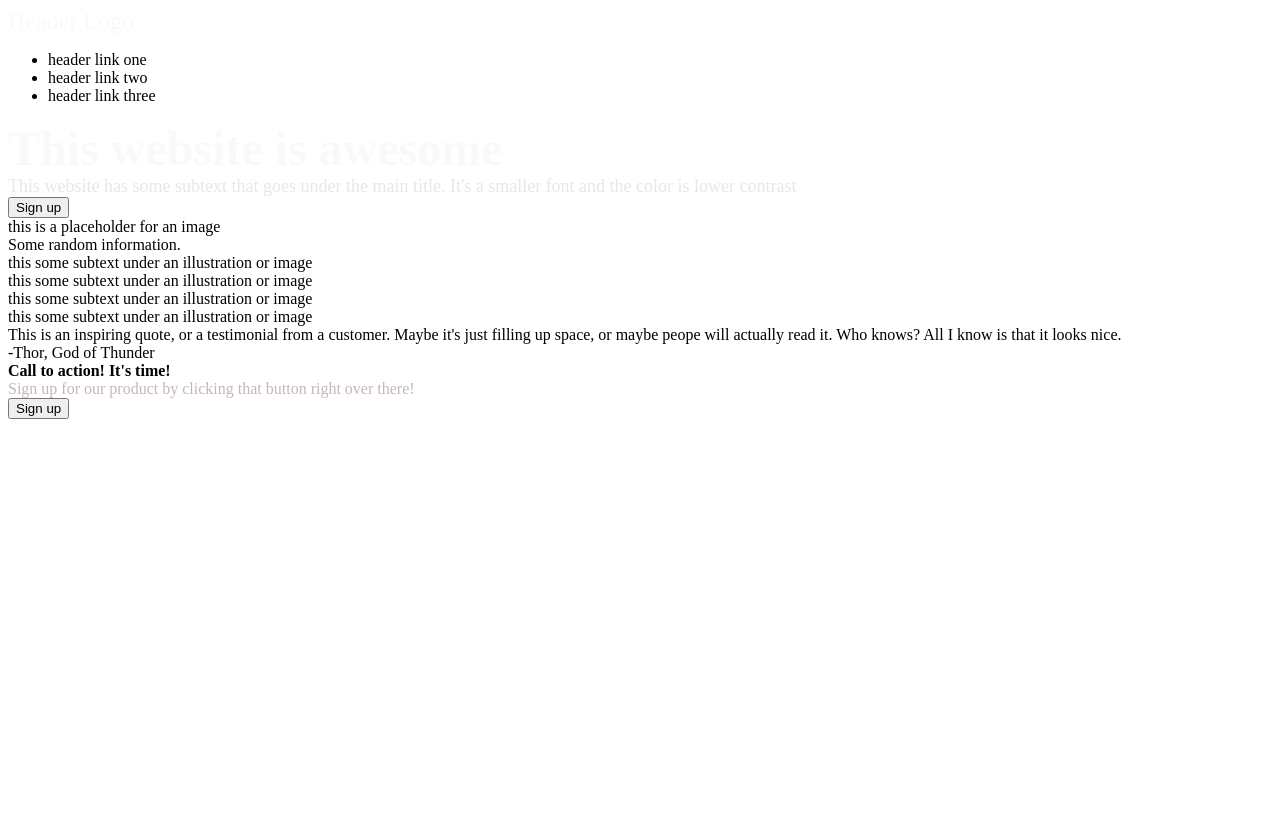
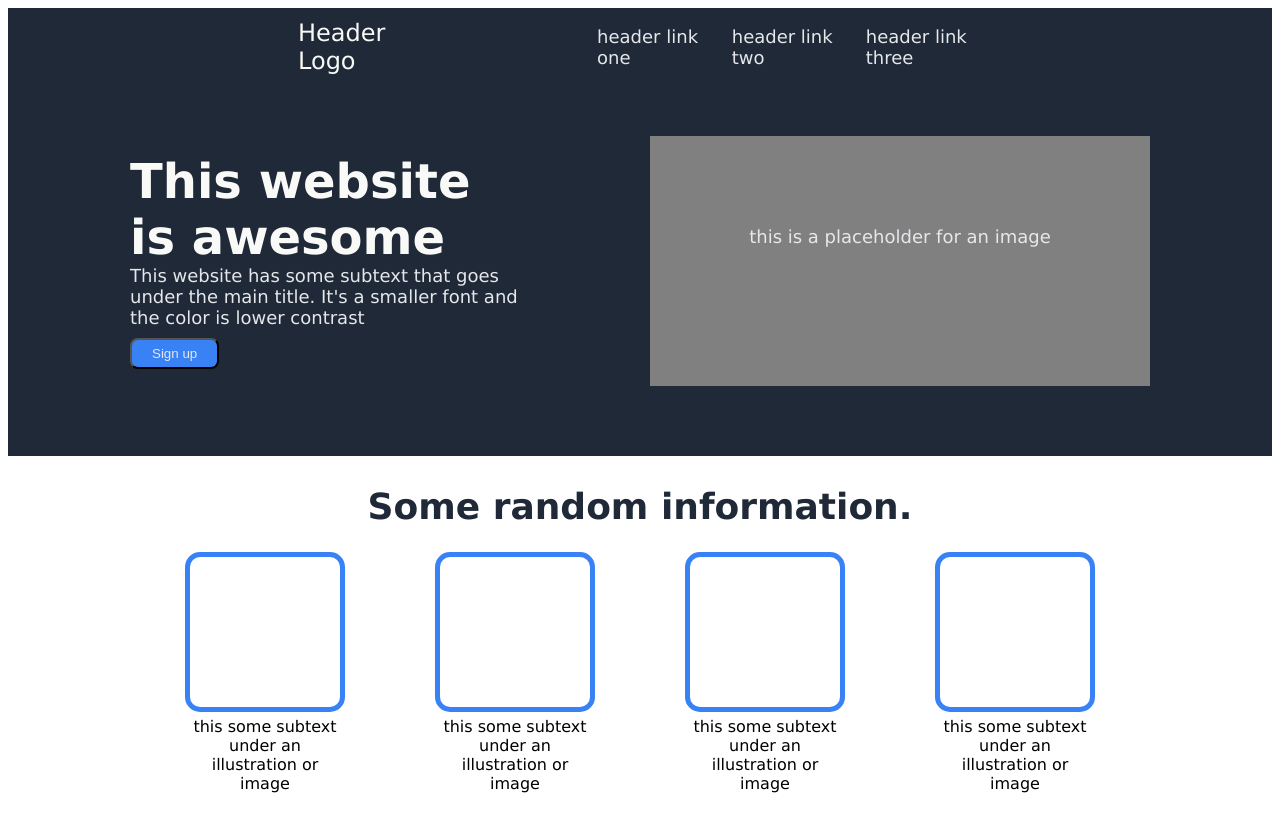
Before and after one commit to SergeyFedos/git_test, a plain HTML site: page index.html in a window 1280 px wide. Shown: the top 830 px of the page. Before the commit the page ends 800 px from the top, so only its background shows below. Drawn offline with Linux system fonts and the light colour scheme.

Commit message:
Update index.html

```diff
--- a/index.html
+++ b/index.html
@@ -4,7 +4,7 @@
     <meta charset="UTF-8">
     <meta name="viewport" content="width=device-width, initial-scale=1.0">
     <title>Landing page</title>
-    <link rel="stylesheet" href="./styles1.css"
+    <link rel="stylesheet" href="./styles.css"
     </head>
 <body>
 <div class="section1">
```
